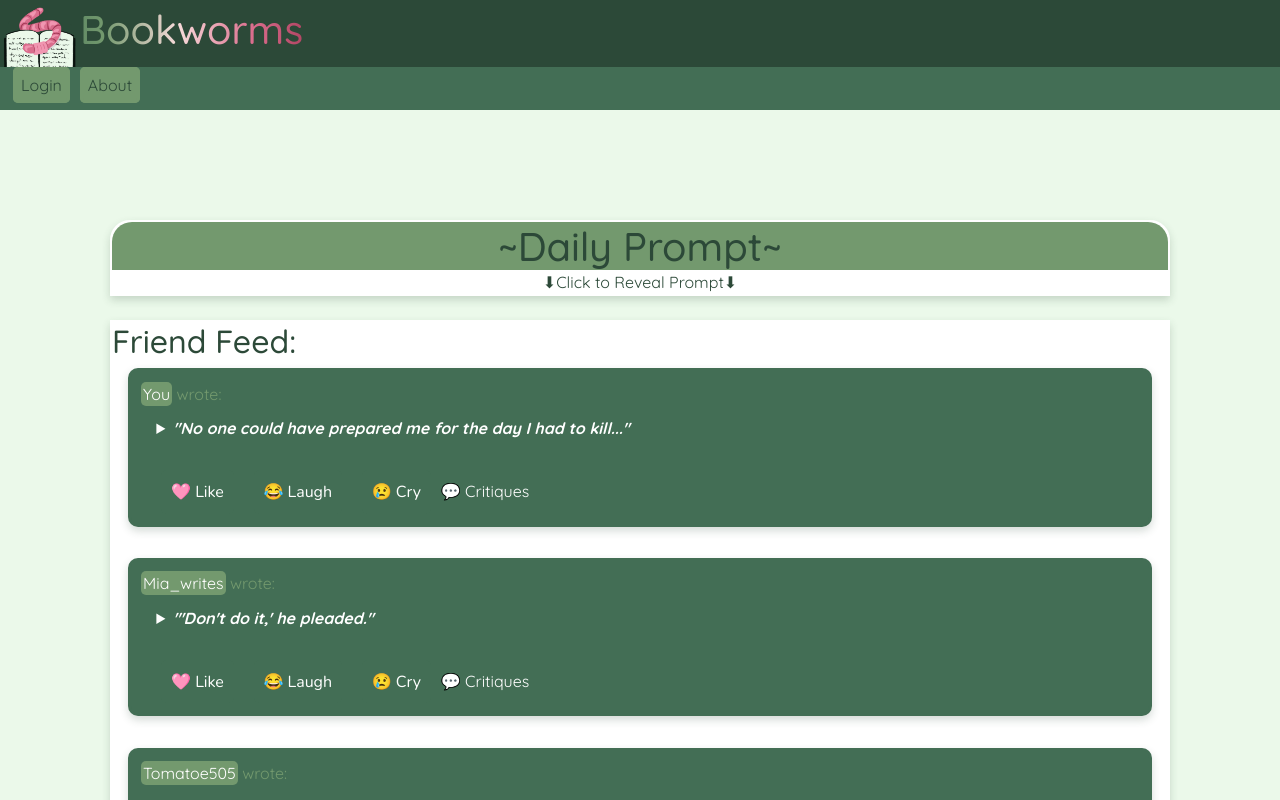
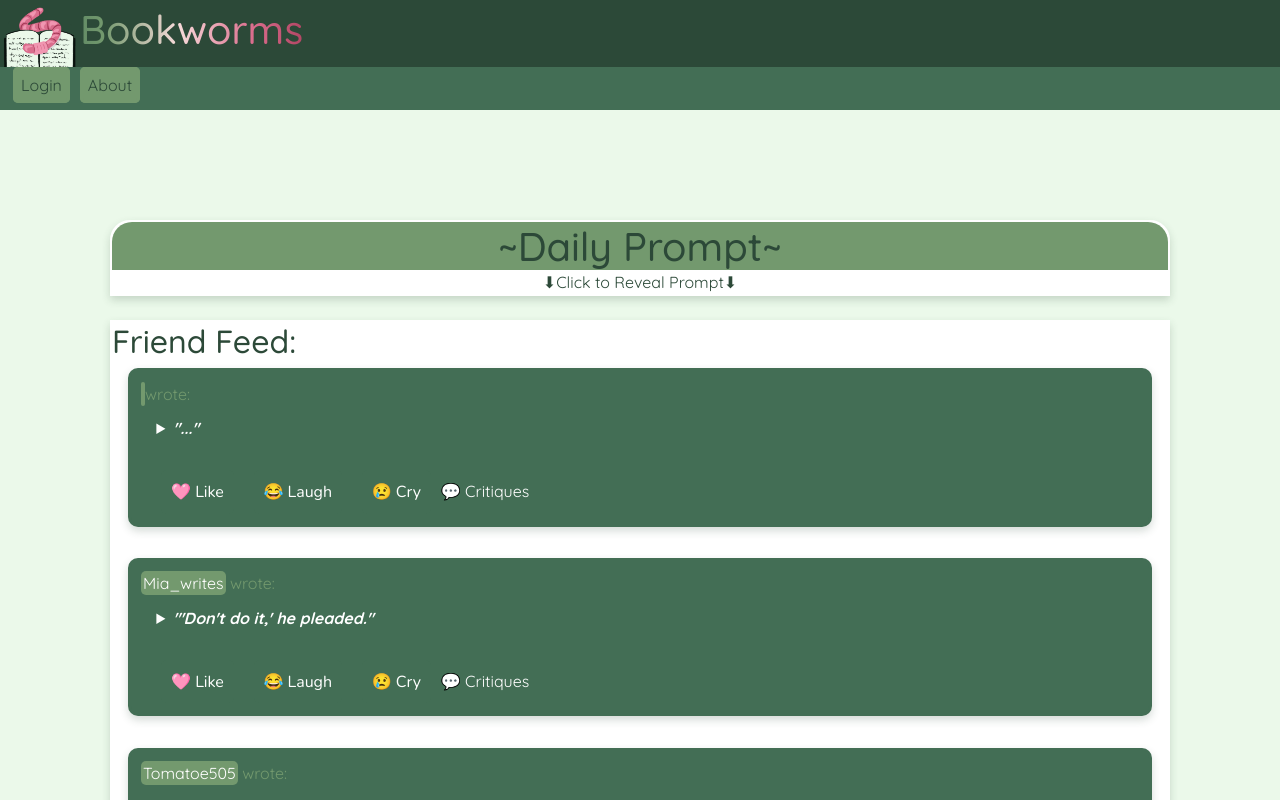
Before and after one commit to abbiesue/Bookworms, a React (Vite) app: page /feed in a window 1280 px wide. Shown: the top 800 px of the page. Built offline with nearby package versions, Linux system fonts and the light colour scheme.

Commit message:
Response logged and posted with username at the top of the feed page.

```diff
--- a/src/app.jsx
+++ b/src/app.jsx
@@ -88,7 +88,7 @@ export default function App() {
                     setResponseState(ResponseState.Responded);
                   }} />
                 } />
-              <Route path='/feed' element={<Feed />} />
+              <Route path='/feed' element={<Feed userName={userName} />} />
               <Route path='/profile' element={<Profile />} />
               <Route path='/about' element={<About />} />
               <Route path='*' element={<NotFound />} />
--- a/src/feed/feed.jsx
+++ b/src/feed/feed.jsx
@@ -1,7 +1,8 @@
 import React from 'react';
 import './feed.css'
 
-export function Feed() {
+export function Feed(props) {
+    const userResponse = localStorage.getItem(`response_${props.userName}`);
     return (
         <main>
             <div className="promptContainer" id="dropFirst">
@@ -15,13 +16,13 @@ export function Feed() {
             <div className="feed" id="dropFirst">
                 <h2>Friend Feed:</h2>
                 <div className="response">
-                <div className="responseAuthorContainer"><span className="responseAuthor">You</span> wrote:</div>
+                    <div className="responseAuthorContainer"><span className="responseAuthor">{props.userName}</span> wrote:</div>
                     <div className="responseText">
                         <details>
                             <summary>
-                            "No one could have prepared me for the day I had to kill..."
+                                "{userResponse?.substring(0, 50)}..."
                             </summary>
-                        <div className="fullText"> No one could have prepared me for the day I had to kill my best friend. Wow this is so insightful and tragic and awesome. Aren't I a good writer?</div>
+                            <div className="fullText">{userResponse || "No response found."}</div>
                         </details>
                     </div>
                     <div className="reactionPanel">
```
Lines whose indentation alone changed are shown as unchanged.
